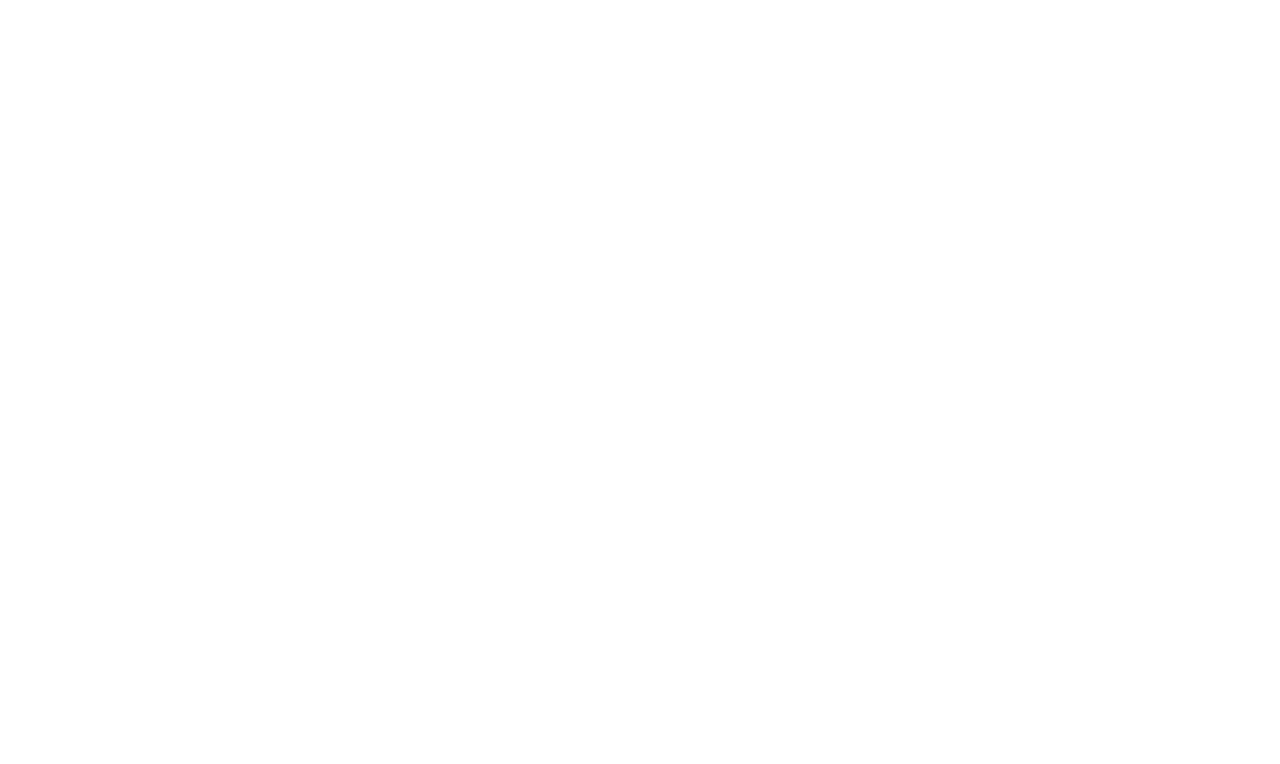
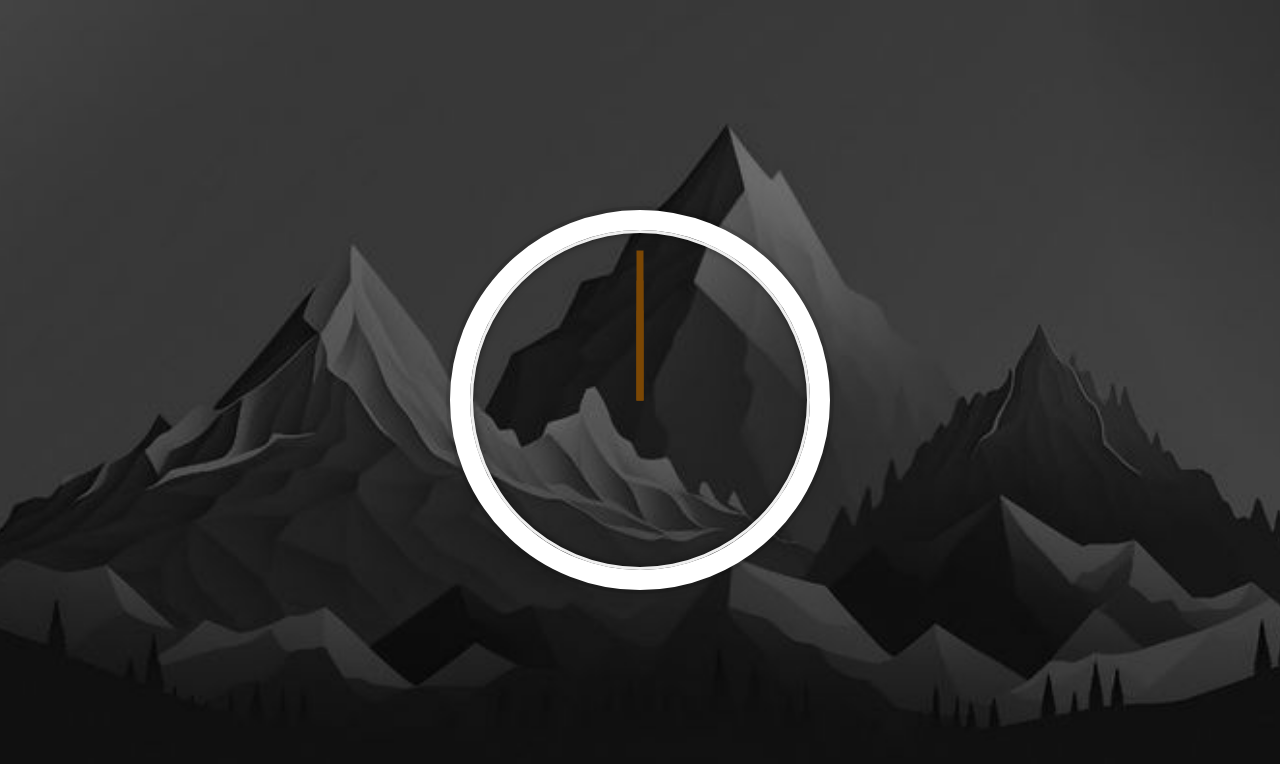
Before and after one commit to aminSimyari/myClockApp, a plain HTML site: page index.html in a window 1280 px wide. Drawn offline with Linux system fonts and the light colour scheme.

Commit message:
added more style

```diff
--- a/index.html
+++ b/index.html
@@ -2,7 +2,7 @@
 <html lang="en">
   <head>
     <meta charset="UTF-8" />
-
+    <link rel="stylesheet" href="styles.css">
     <title>Clock</title>
     <link rel="icon" href="https://fav.farm/🔥" />
   </head>
--- a/styles.css
+++ b/styles.css
@@ -15,3 +15,58 @@ html {
     min-height: 100vh;
     align-items: center;
   }
+  .clock {
+    width: 30rem;
+    height: 30rem;
+    border: 20px solid white;
+    border-radius: 50%;
+    margin: 50px auto;
+    position: relative;
+    padding: 2rem;
+    box-shadow: 0 0 0 4px rgba(0, 0, 0, 0.1), inset 0 0 0 3px #efefef,
+      inset 0 0 10px black, 0 0 10px rgba(0, 0, 0, 0.2);
+  }
+  .clock-face {
+    position: relative;
+    width: 100%;
+    height: 100%;
+    transform: translateY(-3px);
+
+  }
+  .hour-hand {
+    width: 30%;
+    height: 7px;
+    background: rgb(123, 71, 4);
+    position: absolute;
+    top: 50%;
+    right: 50%;
+    transform-origin: 100%;
+    transform: rotate(90deg);
+    transition: all 0.05s;
+    transition-timing-function: cubic-bezier(0.1, 2.7, 0.58, 1);
+  }
+
+  .min-hand {
+    width: 40%;
+    height: 7px;
+    background: rgb(123, 71, 4);
+    position: absolute;
+    top: 50%;
+    right: 50%;
+    transform-origin: 100%;
+    transform: rotate(90deg);
+    transition: all 0.05s;
+    transition-timing-function: cubic-bezier(0.1, 2.7, 0.58, 1);
+  }
+
+  .second-hand {
+    width: 50%;
+    height: 7px;
+    background: rgb(123, 71, 4);
+    position: absolute;
+    top: 50%;
+    transform-origin: 100%;
+    transform: rotate(90deg);
+    transition: all 0.05s;
+    transition-timing-function: cubic-bezier(0.1, 2.7, 0.58, 1);
+  }
```
